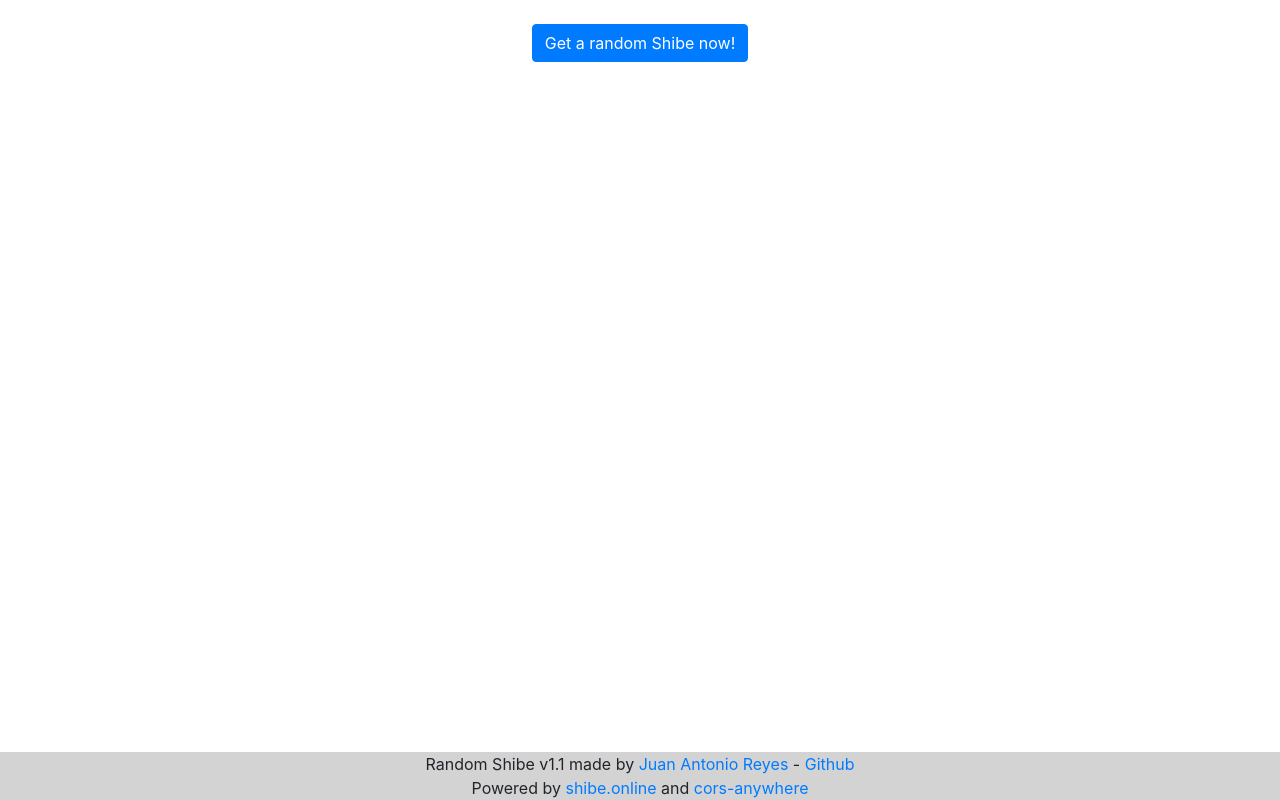
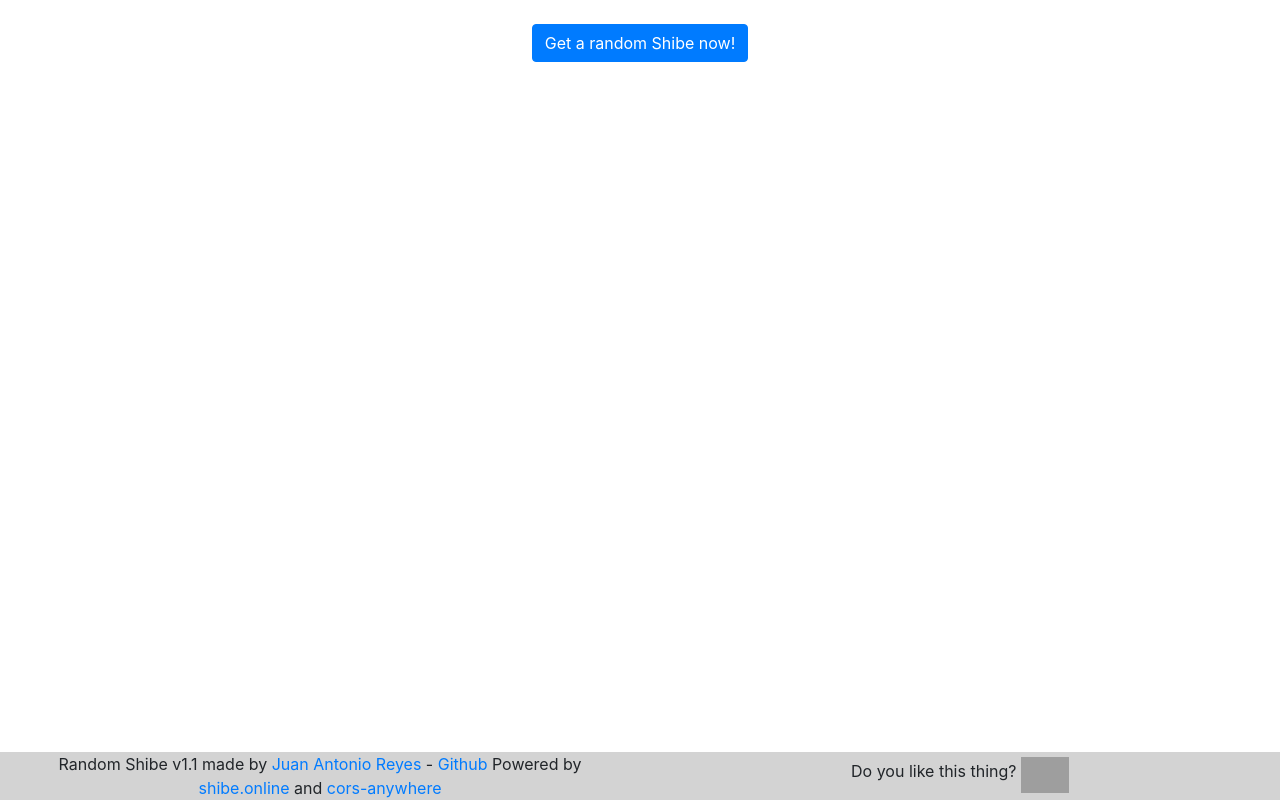
Before and after one commit to JuanAntonioReyes/Random-Shibe, a plain HTML site: page index.html in a window 1280 px wide. Drawn offline with Linux system fonts and the light colour scheme; grey boxes are pictures that could not be loaded.

Commit message:
ko-fi button added to footer (I need to show it more pretty)

```diff
--- a/index.html
+++ b/index.html
@@ -25,7 +25,7 @@
 
 	<footer class="container-fluid">
 		<div class="row">
-			<div class="col-sm-12 text-center">
+			<div class="col-sm-12 col-md-6 text-center">
 				Random Shibe v1.1 made by
 				<a href="https://github.com/JuanAntonioReyes">
 					Juan Antonio Reyes
@@ -33,10 +33,16 @@
 				 -
 				<a href="https://github.com/JuanAntonioReyes/Random-Shibe">
 					Github
-				</a><br>
+				</a>
 				Powered by <a href="http://shibe.online">shibe.online</a>
 			 	and <a href="https://cors-anywhere.herokuapp.com">cors-anywhere</a>
 			</div>
+			<div class="col-sm-12 col-md-6 text-center">
+				Do you like this thing?
+				<a href='https://ko-fi.com/N4N4D9KX' target='_blank'><img height='36' style='border:0px;height:36px;margin-top:5px;' src='https://az743702.vo.msecnd.net/cdn/kofi2.png?v=0' border='0' alt='Buy Me a Coffee at ko-fi.com' /></a>
+			</div>
+
+
 		</div>
 	</footer>
 
```
